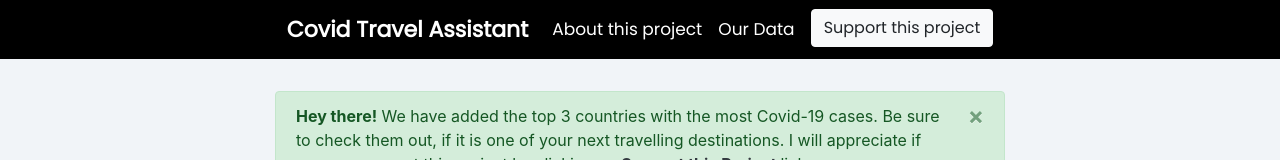
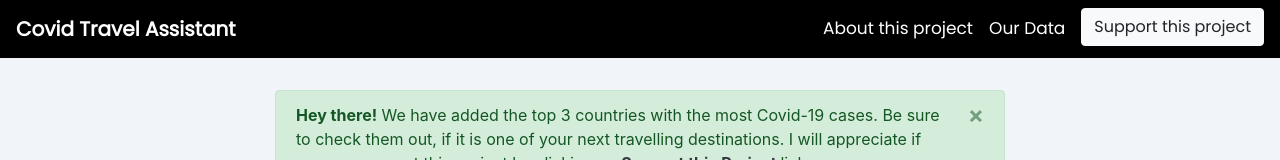
Before and after one commit to tahakhan0/Covid-Travel-Advisor, a React (Create React App) app: page / in a window 1280 px wide. Shown: the top 160 px of the page. Built offline with nearby package versions, Linux system fonts and the light colour scheme; no server answers.

Commit message:
some ui changes

```diff
--- a/src/components/Main.jsx
+++ b/src/components/Main.jsx
@@ -41,7 +41,7 @@ export default function Main() {
   }, [footerEndRef]);
 
   return (
-    <div className="d-flex flex-column">
+    <div className="container-fluid">
       <Navbar scrollToFooter={handleScroll} />
       {/* <Search handleInputChange={handleInput} /> */}
       <Alert />
--- a/src/components/Navbar.jsx
+++ b/src/components/Navbar.jsx
@@ -6,7 +6,6 @@ export default function Navbar({ scrollToFooter }) {
       className="navbar navbar-expand-md navbar-dark"
       style={{ backgroundColor: "black" }}
     >
-      <div className="d-md-flex mx-auto">
       <a className="navbar-brand" href="#">
         Covid Travel Assistant
       </a>
@@ -44,7 +43,6 @@ export default function Navbar({ scrollToFooter }) {
           </li>
         </ul>
       </div>
-      </div>
     </nav>
   );
 }
--- a/src/components/stylingcomponents.css
+++ b/src/components/stylingcomponents.css
@@ -5,18 +5,24 @@ html,
 body {
   background-color: #f1f4f8;
   /* background-color: bisque; */
+  /* overflow-x: hidden; */
+  /* f1f4f8 */
   width: 100%;
   height: 100%;
 }
+.container-fluid {
+  padding: 0;
+  width: 100%;
+}
+/* Navbar start */
 
-/* Navbar start */
 .navbar {
   font-family: "Poppins", sans-serif;
   font-weight: 500;
   font-size: 17px;
 }
 .navbar a.navbar-brand {
-  font-size: 22px;
+  font-size: 20px;
   font-weight: 600;
   /* font-family: "Open Sans", sans-serif; */
   font-family: "Poppins", sans-serif;
```
Lines whose indentation alone changed are shown as unchanged.
